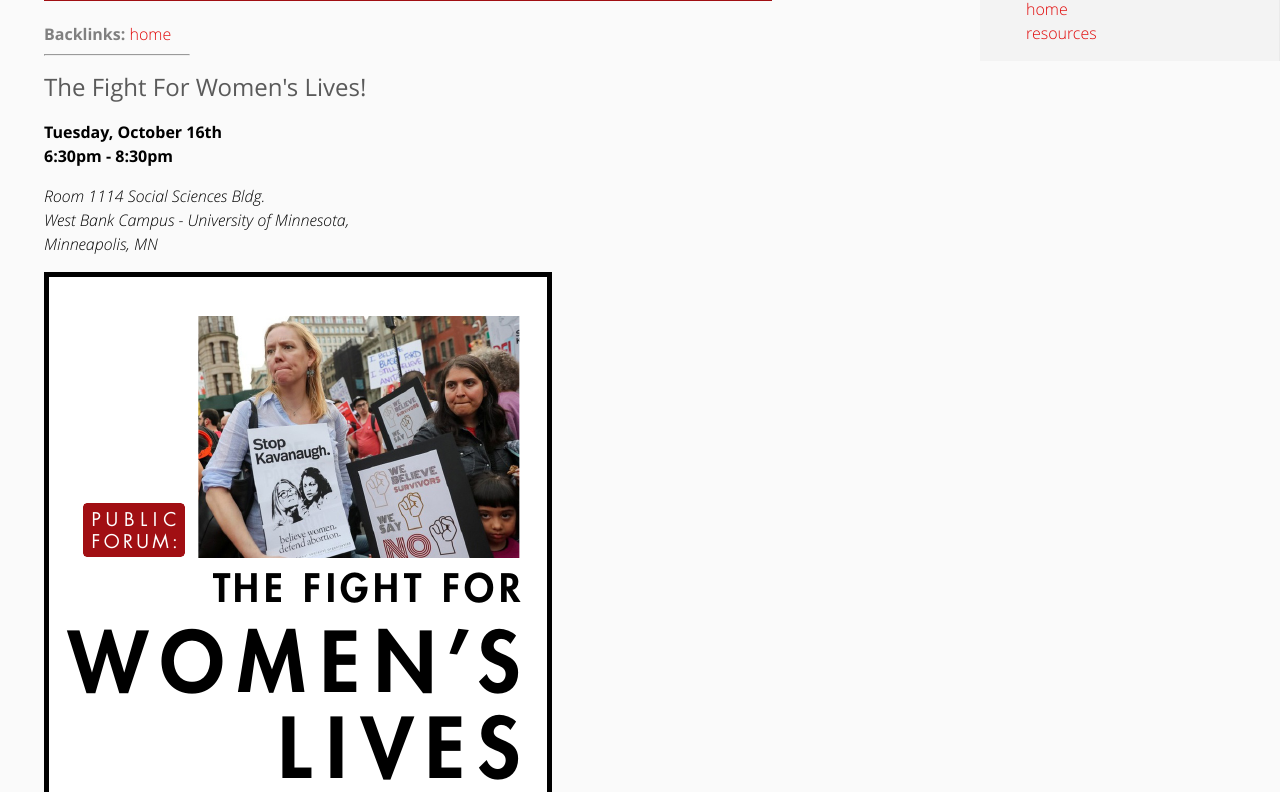
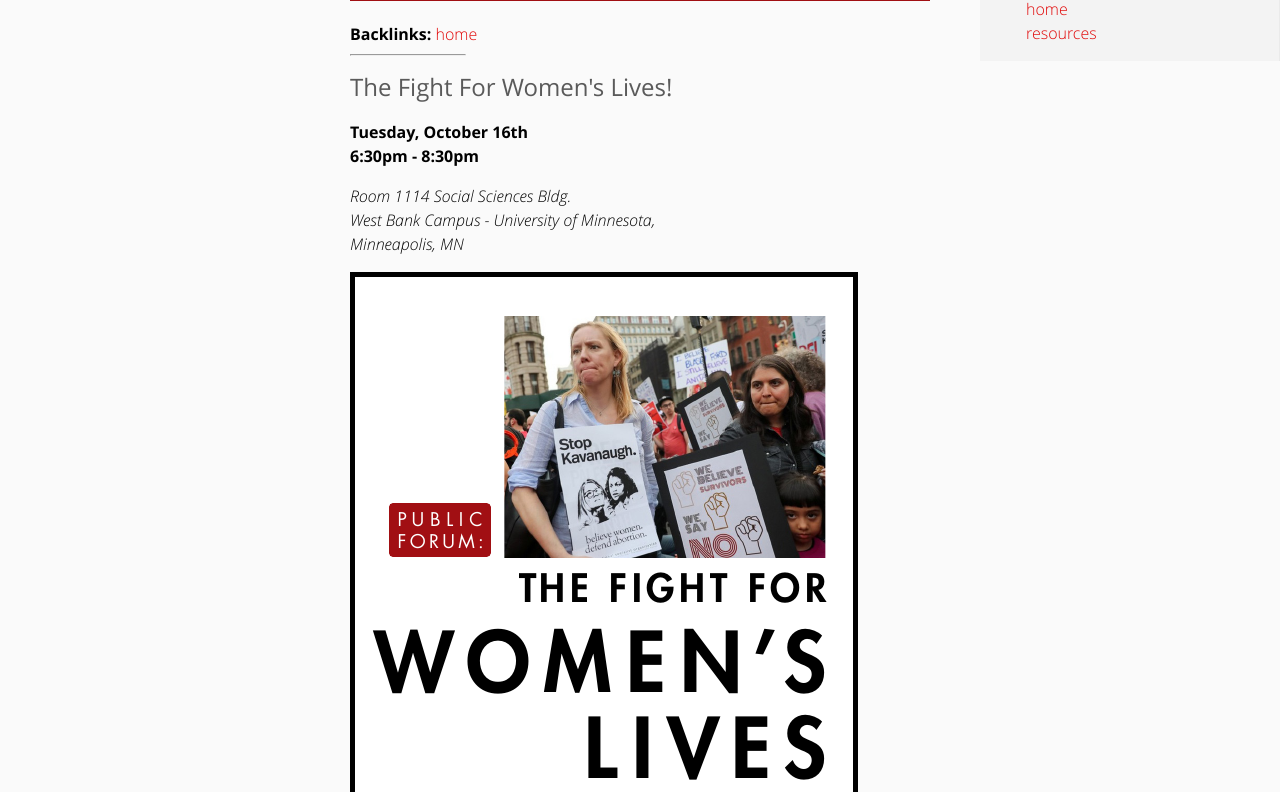
Before and after one commit to TwinCitiesSocialistOrg/twincitiessocialistorg.github.io, a plain HTML site: page events.html in a window 1280 px wide. Shown: the part 115-907 px from the top of the page. Drawn offline with Linux system fonts and the light colour scheme.

Commit message:
Fixed all scaling issues

```diff
--- a/events.html
+++ b/events.html
@@ -8,7 +8,6 @@
 	<meta name="viewport" content="width=device-width">
 	<link rel="shortcut icon" href="files/favicon.ico" />
 	<!-- <link href='http://fonts.googleapis.com/css?family=Open+Sans:300&subset=latin,greek,latin-ext' rel='stylesheet' type='text/css'> -->
-
 	<style>
 		*, *:before, *:after {
   -moz-box-sizing: border-box; -webkit-box-sizing: border-box; box-sizing: border-box;
@@ -79,6 +78,8 @@
         }
         img {
             border: 5px solid black;
+            max-height: 100%;
+            max-width: 100%;
         }
 		#content a {
 			color :#e10707;
@@ -107,19 +108,18 @@
 			margin-left: 20px;
 		}
 		.backlinks {
-			color:gray;
+			color: #000;
 		}
 		hr.footnotes {
 			width: 20%;
 			margin-left: 0;
 		}
-		img {
-            max-height: 100%;
-            max-width: 100%;
-        }
 	@media (min-width: 47.5em ) and (orientation: landscape) {
 	#content { margin-right: 19.5em;}
 	#navigation { position: absolute; top: 0; right: 0; width: 18.75em;}
+	}
+	@media (min-width: 80em ) and (orientation: landscape ) {
+	#content { margin: auto; width: 50% }
 	}
 
 	</style>
```
Also changed, not shown: about.html (+6 -6 lines), contact.html (+6 -6 lines), home.html (+6 -6 lines), resources.html (+6 -6 lines).
